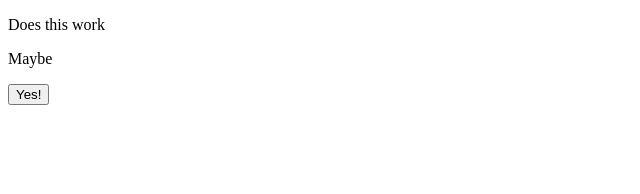
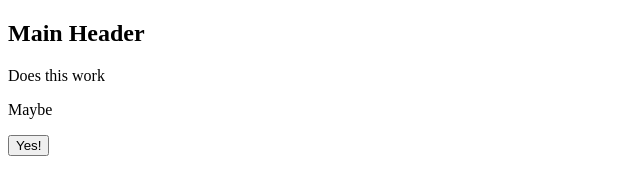
Before and after one commit to Its-JustSbu/Git_Tutorial, a plain HTML site: page index.html in a window 1280 px wide. Shown: the whole page, without its empty margins (0-640 px from the left). Drawn offline with Linux system fonts and the light colour scheme.

Commit message:
Update index.html

```diff
--- a/index.html
+++ b/index.html
@@ -7,6 +7,10 @@
     <title>HelloWorld</title>
 </head>
 <body>
+    <header>
+        <h2>Main Header</h2>
+    </header>
+
     <p>Does this work</p>
     <p>Maybe</p>
     <button>Yes!</button>
```
